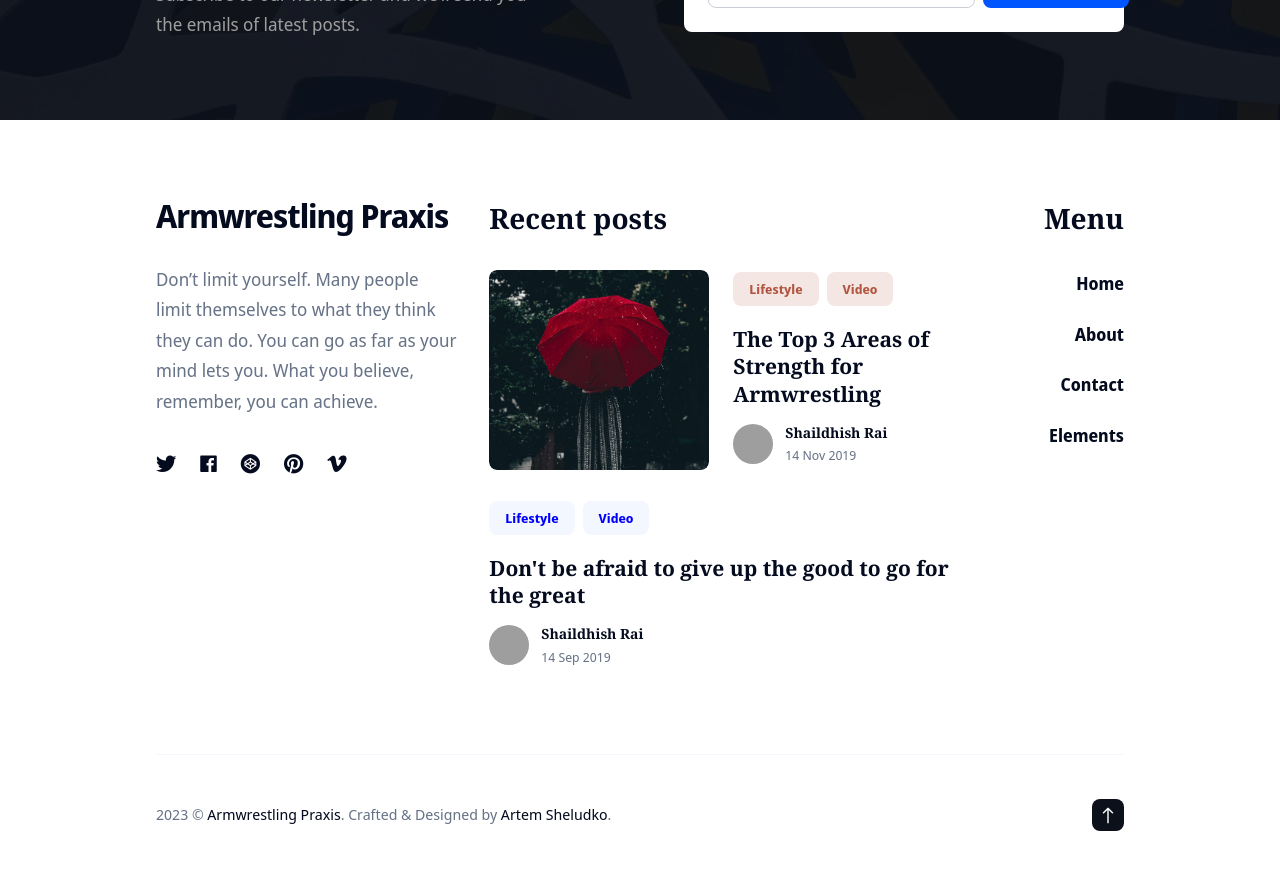
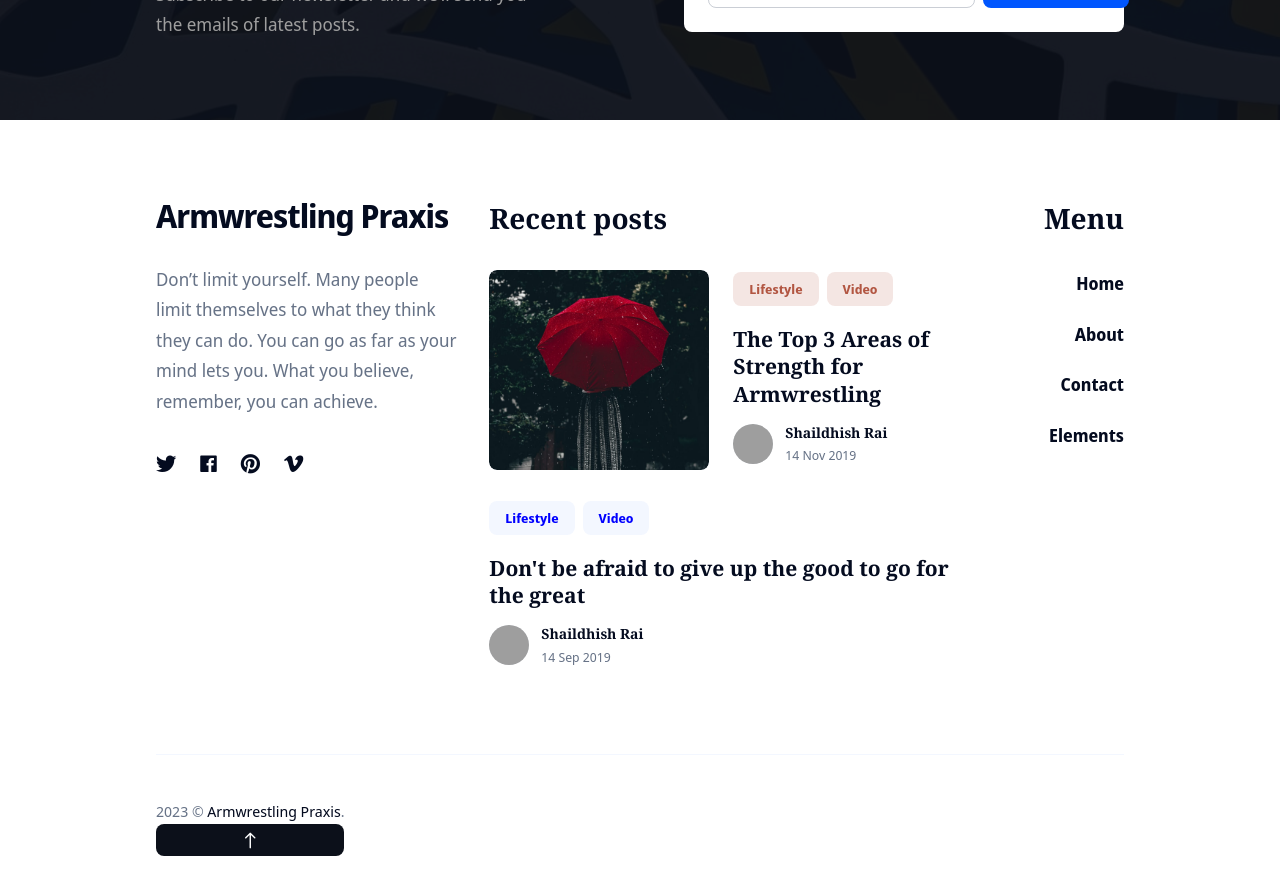
Before and after one commit to physicalrobot/awpraxis, a Jekyll site: the page built from index.html, in a window 1280 px wide and 900 px high, scrolled down 2413 px. Shown: the top 895 px of the window. Built offline with Jekyll 4.4.1, drawn with Linux system fonts in a browser that asks for light colours; nearby versions of some CDN libraries; grey boxes are pictures that could not be loaded.

Commit message:
random changes

```diff
--- a/_data/settings.yml
+++ b/_data/settings.yml
@@ -24,8 +24,8 @@
         title: 'About'
       - url: '/contact/'
         title: 'Contact'
-      - url: '/elements/'
-        title: 'Elements'
+      #- url: '/elements/'
+      #  title: 'Elements'
 
 
 #-------------------------------
@@ -101,7 +101,7 @@
 social:
 - {icon: "twitter", link: "https://twitter.com"}
 - {icon: "facebook", link: "https://facebook.com"}
-- {icon: "codepen", link: "https://codepen.io"}
+#- {icon: "codepen", link: "https://codepen.io"}
 - {icon: "pinterest", link: "https://pinterest.com"}
 - {icon: "vimeo", link: "https://vimeo.com"}
 
--- a/_includes/footer.html
+++ b/_includes/footer.html
@@ -92,7 +92,7 @@
 
         <div class="footer__info">
           <div class="footer__info-box">
-            <div class="copyright">{{site.time | date: '%Y'}} &copy; <a href="/">{{site.data.settings.title}}</a>. Crafted & Designed by <a href="https://jekyllthemes.io/developers/artem-sheludko">Artem Sheludko</a>.</div>
+            <div class="copyright">{{site.time | date: '%Y'}} &copy; <a href="/">{{site.data.settings.title}}</a>. <!-- Crafted & Designed by <a href="https://jekyllthemes.io/developers/artem-sheludko">Artem Sheludko</a>.</div> -->
             <div class="top" title="Top"><i class="ion ion-ios-arrow-round-up"></i></div>
           </div>
         </div>
```
